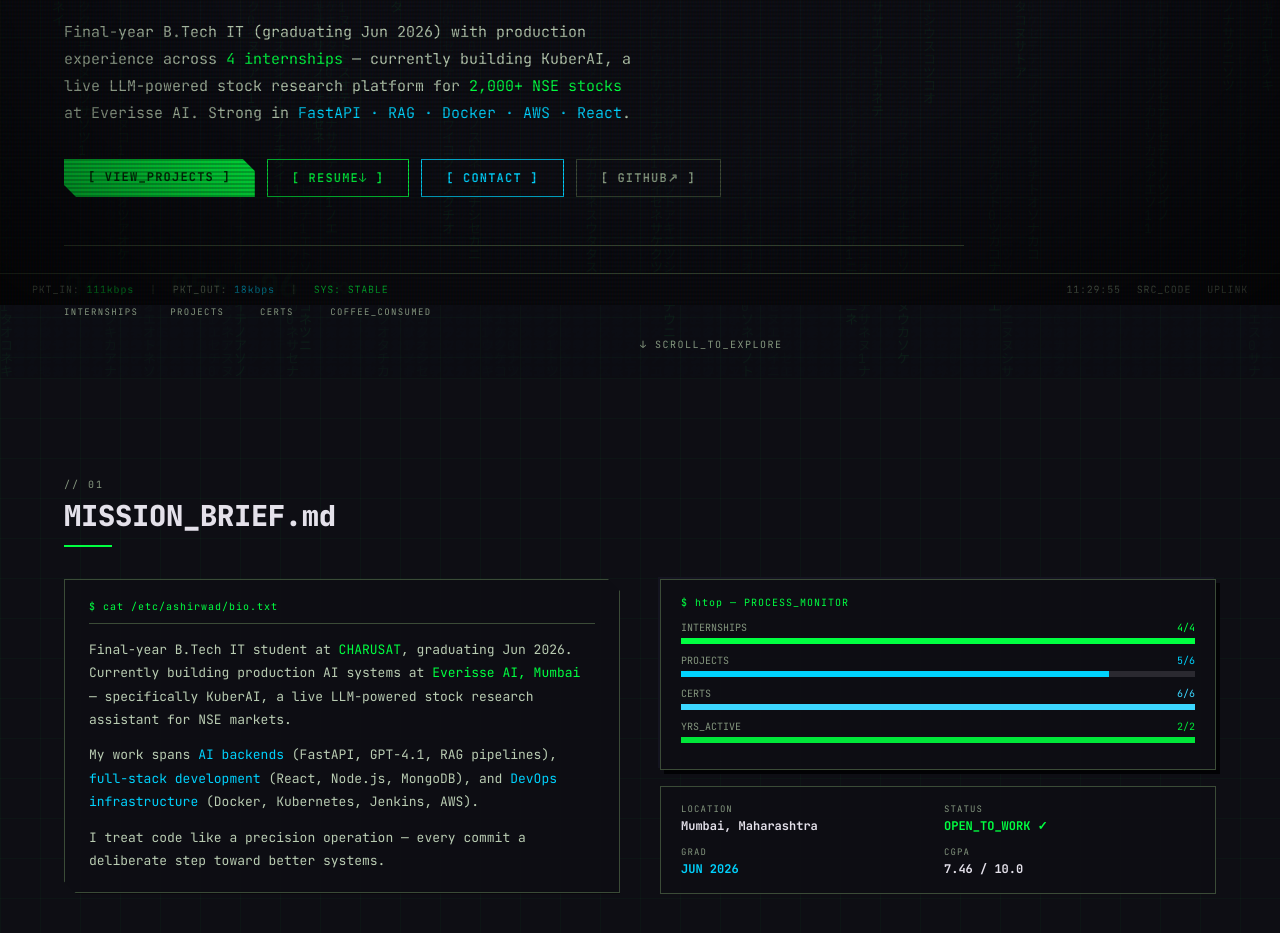
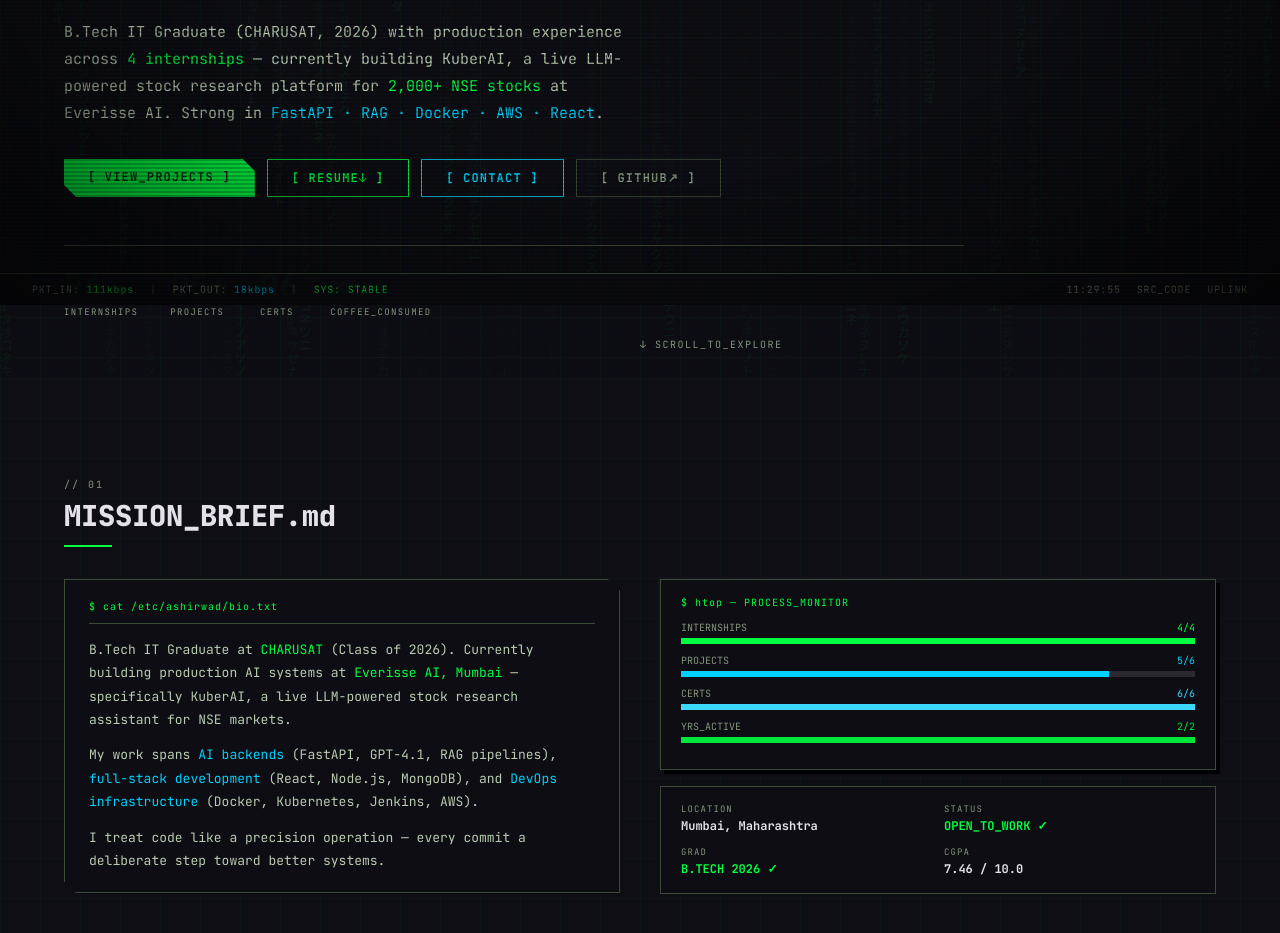
Before and after one commit to AshirwadBhatt/Personal_Portfolio, a React (Vite) app: page / in a window 1280 px wide. Shown: the part 495-1428 px from the top of the page. Built offline with nearby package versions, Linux system fonts and the light colour scheme.

Commit message:
fix: update graduation status to B.Tech Graduate 2026

```diff
--- a/index.html
+++ b/index.html
@@ -5,7 +5,7 @@
     <link rel="icon" type="image/svg+xml" href="/favicon.svg" />
     <meta name="viewport" content="width=device-width, initial-scale=1.0" />
     <title>Ashirwad Bhatt — AI Backend Engineer & Full-Stack Developer</title>
-    <meta name="description" content="Ashirwad Bhatt — final-year B.Tech IT engineer who builds production AI systems, full-stack applications, and DevOps pipelines. Currently building KuberAI at Everisse AI: LLM-powered NSE stock research with RAG, FastAPI, and GPT-4.1." />
+    <meta name="description" content="Ashirwad Bhatt — B.Tech IT Graduate (CHARUSAT 2026) who builds production AI systems, full-stack applications, and DevOps pipelines. Currently building KuberAI at Everisse AI: LLM-powered NSE stock research with RAG, FastAPI, and GPT-4.1." />
     <meta name="keywords" content="Ashirwad Bhatt, AI Engineer, Backend Developer, Full Stack, FastAPI, RAG, GPT-4, DevOps, React, Python, Mumbai, India" />
     <meta property="og:title" content="Ashirwad Bhatt — AI Backend Engineer & Full-Stack Developer" />
     <meta property="og:description" content="Building production AI systems at the intersection of intelligence and systems engineering. GPT-4.1 · RAG · FastAPI · Docker · AWS." />
--- a/src/components/Hero.jsx
+++ b/src/components/Hero.jsx
@@ -159,7 +159,7 @@ export default function Hero({ active }) {
           lineHeight: 1.8,
           maxWidth: 580,
         }}>
-          Final-year B.Tech IT (graduating Jun 2026) with production experience across
+          B.Tech IT Graduate (CHARUSAT, 2026) with production experience across
           <span style={{ color: 'var(--green)' }}> 4 internships</span> — currently building
           KuberAI, a live LLM-powered stock research platform for <span style={{ color: 'var(--green)' }}>2,000+ NSE stocks</span> at Everisse AI.
           Strong in <span style={{ color: 'var(--blue-bright)' }}>FastAPI · RAG · Docker · AWS · React</span>.
--- a/src/components/Sections.jsx
+++ b/src/components/Sections.jsx
@@ -46,7 +46,7 @@ export function About() {
             $ cat /etc/ashirwad/bio.txt
           </div>
           <p style={{ fontSize: 13, color: 'var(--text-dim)', lineHeight: 1.8, marginBottom: 12 }}>
-            Final-year B.Tech IT student at <span style={{ color: 'var(--green)' }}>CHARUSAT</span>, graduating Jun 2026.
+            B.Tech IT Graduate at <span style={{ color: 'var(--green)' }}>CHARUSAT</span> (Class of 2026).
             Currently building production AI systems at <span style={{ color: 'var(--green)' }}>Everisse AI, Mumbai</span> —
             specifically KuberAI, a live LLM-powered stock research assistant for NSE markets.
           </p>
@@ -93,7 +93,7 @@ export function About() {
             {[
               { label: 'LOCATION',  val: 'Mumbai, Maharashtra', color: 'var(--text)' },
               { label: 'STATUS',    val: 'OPEN_TO_WORK ✓',   color: 'var(--green)' },
-              { label: 'GRAD',      val: 'JUN 2026',          color: 'var(--blue-bright)' },
+              { label: 'GRAD',      val: 'B.TECH 2026 ✓',      color: 'var(--green)' },
               { label: 'CGPA',      val: '7.46 / 10.0',       color: 'var(--text)' },
             ].map(item => (
               <div key={item.label}>
```
